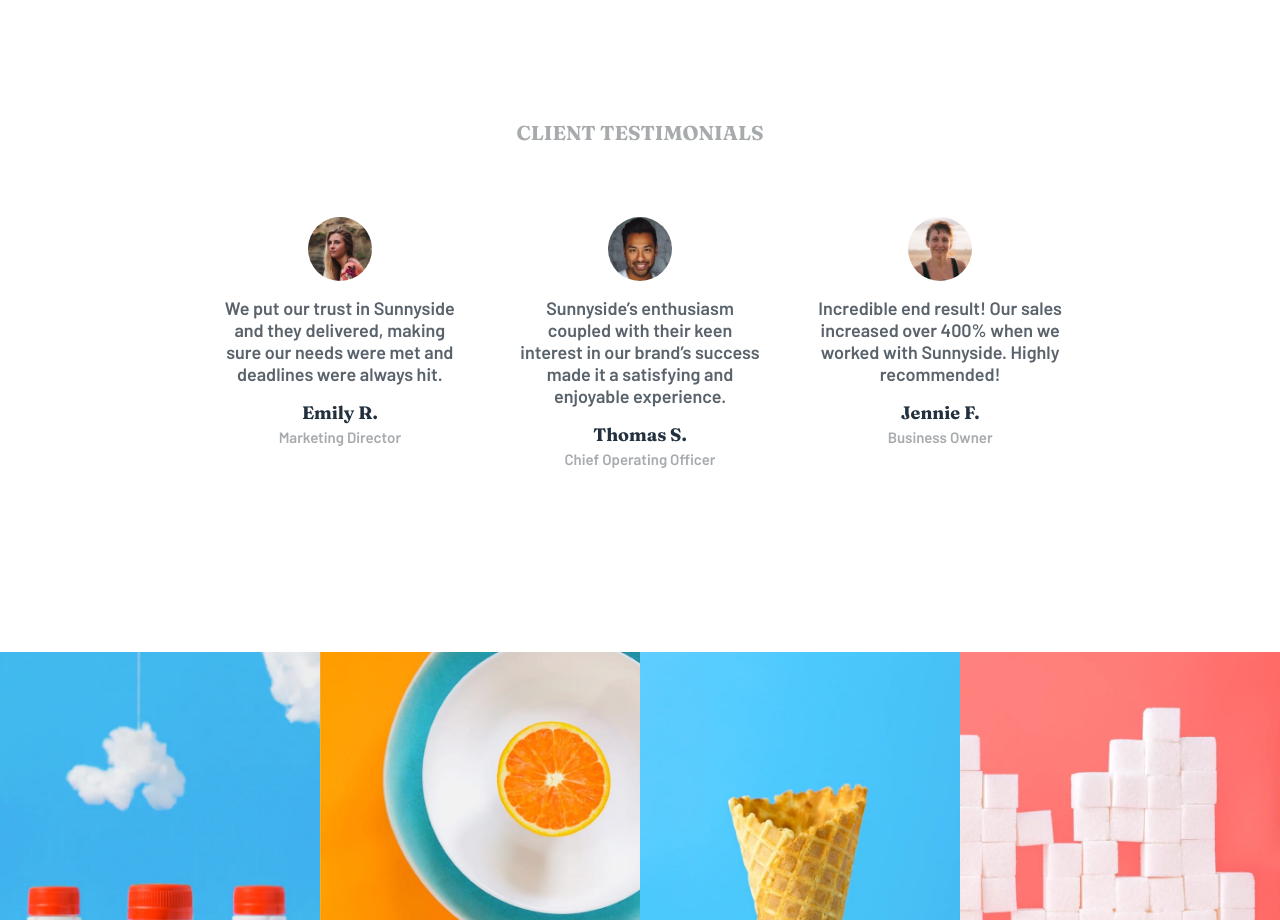
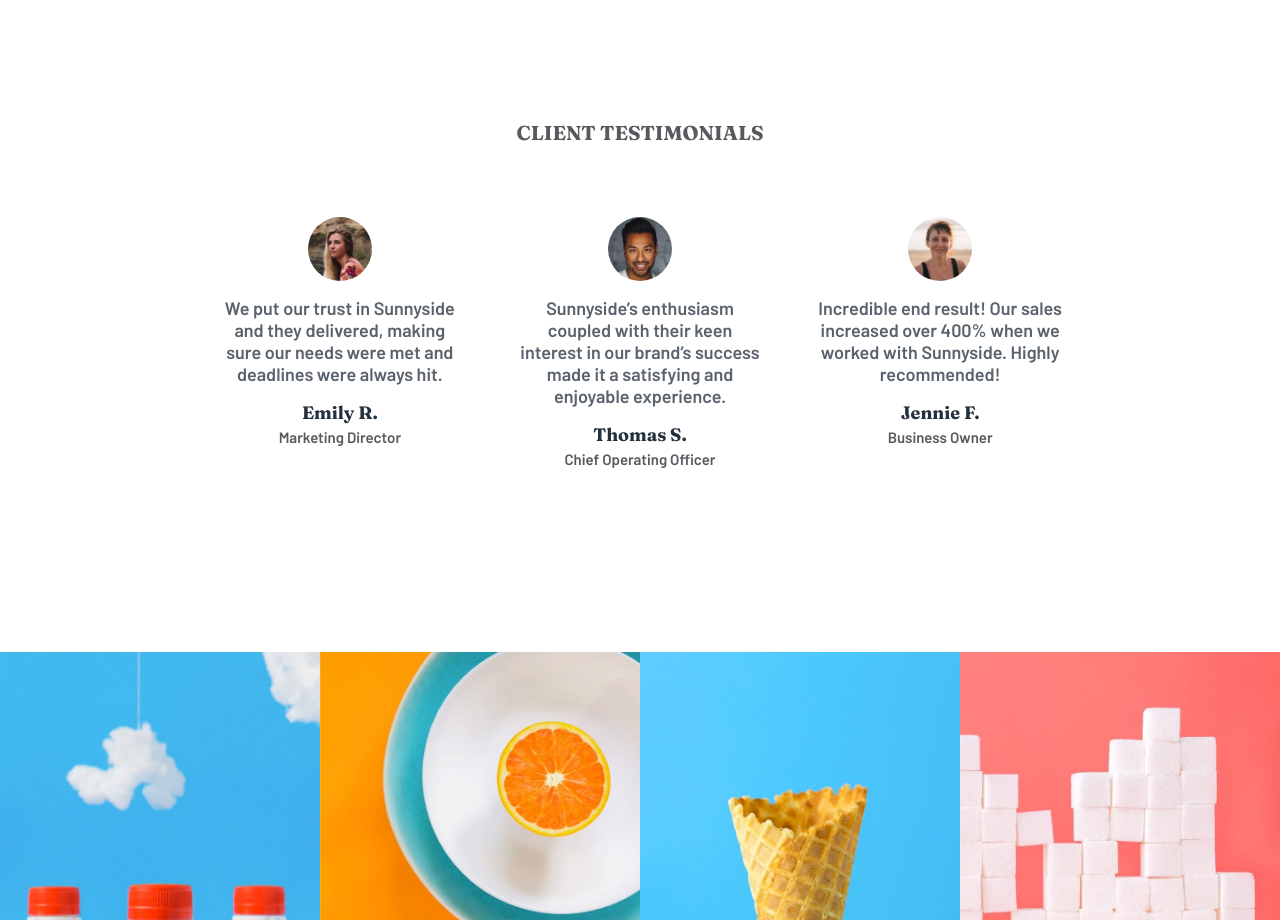
Before and after one commit to naiiiden/sunnyside-agency-landing-page, a plain HTML site: page index.html in a window 1280 px wide. Shown: the part 2040-2960 px from the top of the page. Drawn offline with Linux system fonts and the light colour scheme.

Commit message:
testimonials section fix color contrast

```diff
--- a/style/_testimonials.scss
+++ b/style/_testimonials.scss
@@ -8,7 +8,8 @@
 
     h2 {
         font-family: Fraunces, sans-serif;
-        color: $grayish-blue;
+        // color: $grayish-blue;
+        color: #56595D;
         font-size: 1.25rem;
     }
 
@@ -46,7 +47,7 @@
 
             small {
                 font-family: Barlow, sans-serif;
-                color: $grayish-blue;
+                color: #56595D;
             }
         }
     }
```
Also changed, not shown: style/style.css, 1 other file.
